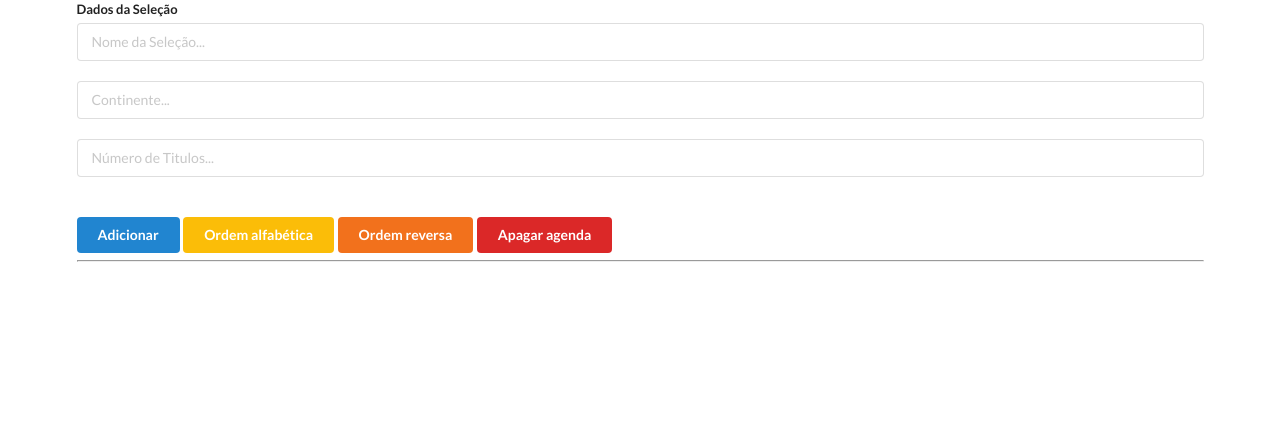
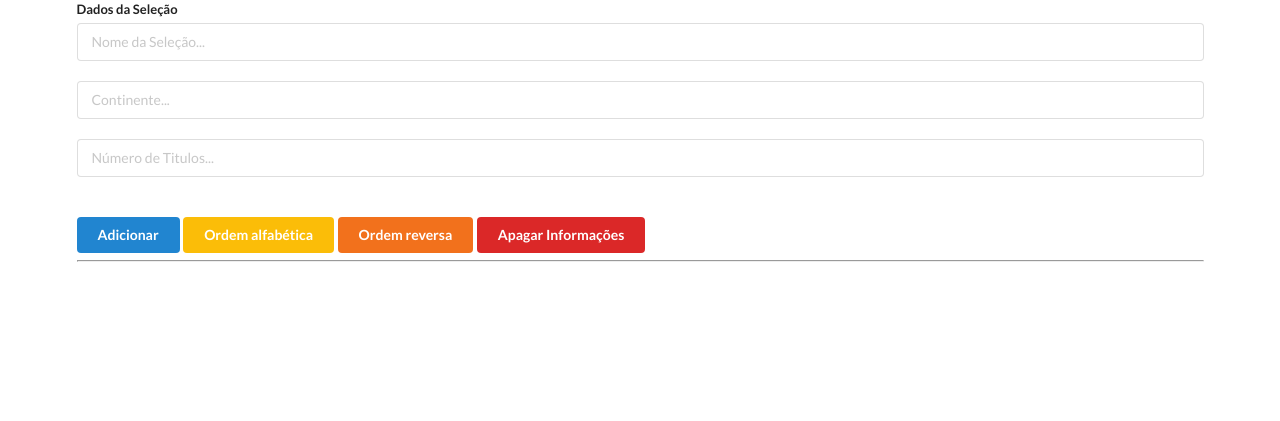
Before and after one commit to nwgab/Flask-Gabriel-Copa, a Flask app: page / in a window 1280 px wide. Shown: the part 108-529 px from the top of the page. Run offline with Flask 3, Linux system fonts and the light colour scheme.

Commit message:
Update base.html

```diff
--- a/templates/base.html
+++ b/templates/base.html
@@ -40,7 +40,7 @@
                 </form>
 
                 <form class="ui form" action="/clear" method="post">
-                    <button class="ui red button" type="submit">Apagar agenda</button>
+                    <button class="ui red button" type="submit">Apagar Informações</button>
                 </form>
             </div>
 
```
